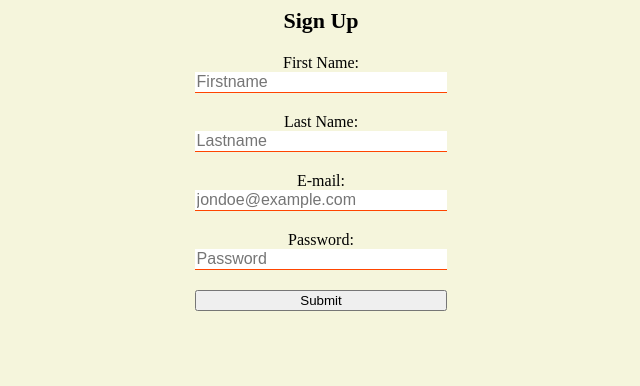
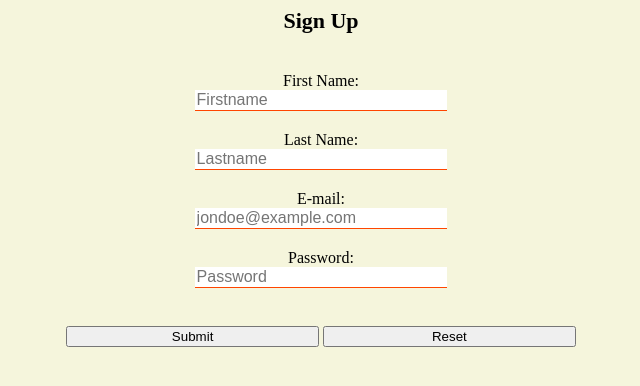
Before and after one commit to JohnnieJnr/Web-Dev, a plain HTML site: page index.html in a window 1280 px wide. Shown: the whole page, without its empty margins (319-959 px from the left). Drawn offline with Linux system fonts and the light colour scheme.

Commit message:
added a rest button to the form

```diff
--- a/index.html
+++ b/index.html
@@ -31,7 +31,7 @@ Hello World
     <li>Eight</li>
 </ul> -->
 <div class="SignUp Form" align="center">
-    <h1>Sign Up</h1>
+    <h1>Sign Up</h1><br>
         <form>
                 <label for="fname">First Name:</label><br>
                 <input type="text" id="fname" name="fname" placeholder="Firstname"><br>
@@ -40,8 +40,9 @@ Hello World
                 <label for="email">E-mail:</label><br>
                 <input type="email" id="mail" name="email" placeholder="jondoe@example.com"><br>
                 <label for="pwd">Password:</label><br>
-                <input type="password" id="pwd" name="pwd" placeholder="Password"><br>
+                <input type="password" id="pwd" name="pwd" placeholder="Password"><br><br>
                 <input type="button" value="Submit">
+                <input type="reset">
 
         </form>
 </div>
```
